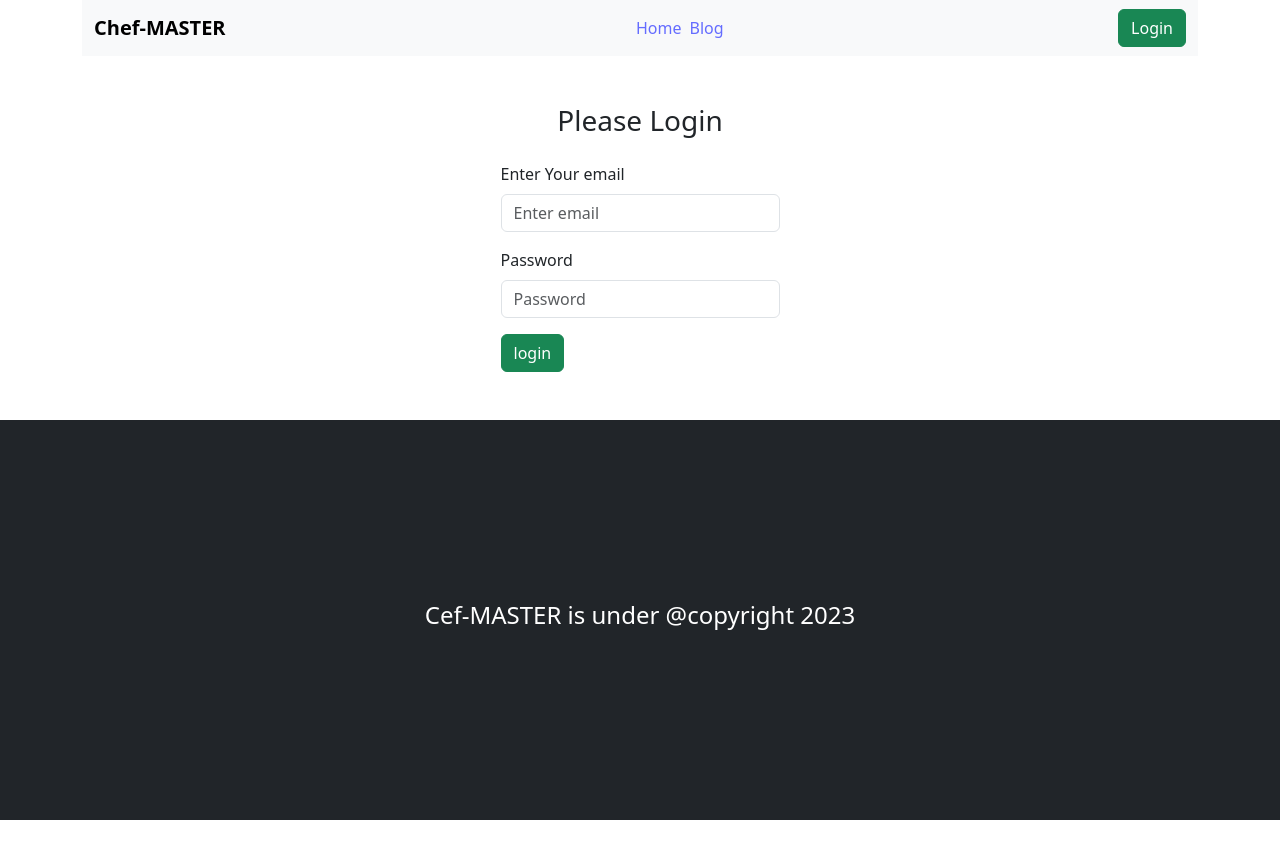
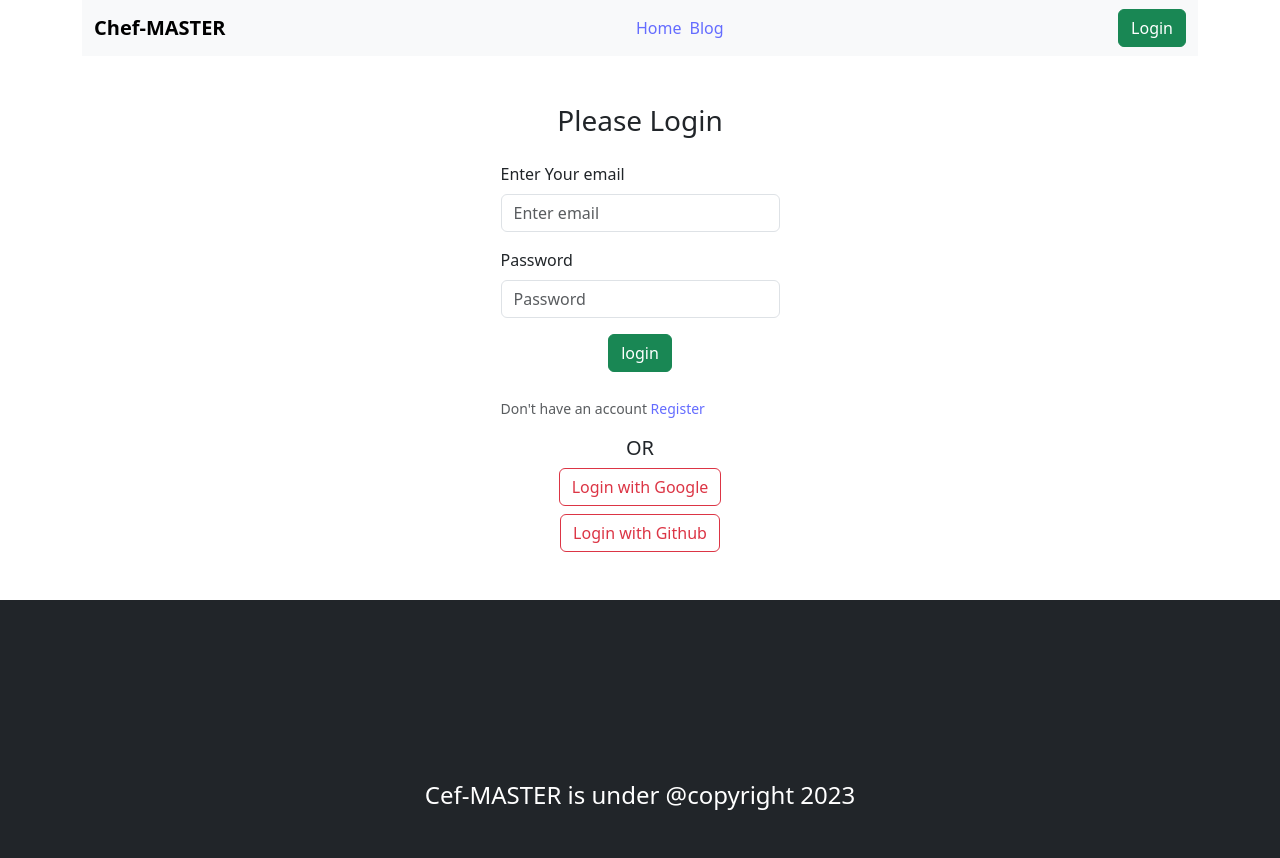
Before and after one commit to abdullahMsiam/chef-master, a React (Vite) app: page /login in a window 1280 px wide. Shown: the top 858 px of the page. Before the commit the page ends 820 px from the top, so only its background shows below. Built offline with nearby package versions, Linux system fonts and the light colour scheme.

Commit message:
email authetication for register

```diff
--- a/src/main.jsx
+++ b/src/main.jsx
@@ -8,10 +8,10 @@ import {
 } from "react-router-dom";
 import Home from './pages/Home/Home';
 import Main from './layout/Main';
-import Login from './pages/login/login';
 import Register from './pages/register/Register';
 import ChefRecipe from './pages/chef-recipe/ChefRecipe';
 import AuthProvider from './provider/AuthProvider';
+import LoginPage from './pages/login/LoginPage';
 
 const router = createBrowserRouter([
   {
@@ -24,7 +24,7 @@ const router = createBrowserRouter([
       },
       {
         path: '/login',
-        element: <Login></Login>
+        element: <LoginPage></LoginPage>
       },
       {
         path: '/register',
--- a/src/pages/login/Login.jsx
+++ b/src/pages/login/LoginPage.jsx
@@ -1,10 +1,7 @@
 import React from 'react';
 import { Container, Form, Button } from 'react-bootstrap';
 import { Link } from 'react-router-dom';
-
-
-
-const Login = () => {
+const LoginPage = () => {
     const handleSignIn = event => {
         event.preventDefault();
 
@@ -17,6 +14,7 @@ const Login = () => {
     return (
         <Container>
             <h3 className='text-center mt-5'>Please Login</h3>
+
             <Form onSubmit={handleSignIn} className='w-25 mx-auto mt-4'>
                 <Form.Group className="mb-3" controlId="formBasicEmail">
                     <Form.Label>Enter Your email</Form.Label>
@@ -27,14 +25,15 @@ const Login = () => {
                     <Form.Label>Password</Form.Label>
                     <Form.Control name='password' type="password" placeholder="Password" required />
                 </Form.Group>
-                <Button variant="success" type="submit">
-                    login
-                </Button>
-
+                <div className='text-center'>
+                    <Button variant="success" type="submit">
+                        login
+                    </Button>
+                </div>
                 <br />
 
                 <Form.Text className="text-muted">
-                    {/* Don't have an account <Link to="/register" className='danger'>Register</Link> */}
+                    Don't have an account <Link to="/register" className='danger'>Register</Link>
                 </Form.Text>
 
                 {/* <Form.Text className="text-muted">
@@ -44,9 +43,16 @@ const Login = () => {
                 <Form.Text className="text-muted">
 
                 </Form.Text> */}
+                <br />
+                <h5 className='text-center mt-3'>OR</h5>
+                <div className='text-center'>
+                    <button className='mx-auto btn btn-outline-danger'>Login with Google</button>
+                    <br />
+                    <button className=' mt-2 btn btn-outline-danger'>Login with Github</button>
+                </div>
             </Form>
         </Container>
     );
 };
 
-export default Login;
+export default LoginPage;
--- a/src/pages/register/Register.jsx
+++ b/src/pages/register/Register.jsx
@@ -1,8 +1,10 @@
-import React from 'react';
+import React, { useContext } from 'react';
 import { Button, Container, Form } from 'react-bootstrap';
+import { Link } from 'react-router-dom';
+import { AuthContext } from '../../provider/AuthProvider';
 
 const Register = () => {
-
+    const { createUser } = useContext(AuthContext);
     const handleRegister = event => {
         event.preventDefault();
 
@@ -11,12 +13,21 @@ const Register = () => {
         const photoUrl = form.email.value;
         const password = form.password.value;
 
+        createUser(email, password)
+            .then(result => {
+                const createdUser = result.user
+                console.log(createdUser);
+            })
+            .catch(error => {
+                console.log(error);
+            })
+
         console.log(email, password, photoUrl)
     }
 
     return (
         <Container>
-            <h3 className='text-center mt-5'>Please Login</h3>
+            <h3 className='text-center mt-5'>Please Register</h3>
             <Form onSubmit={handleRegister} className='w-25 mx-auto mt-4'>
                 <Form.Group className="mb-3" controlId="formBasicEmail">
                     <Form.Label>Enter Your email</Form.Label>
@@ -38,7 +49,7 @@ const Register = () => {
                 <br />
 
                 <Form.Text className="text-muted">
-                    {/* Don't have an account <Link to="/register" className='danger'>Register</Link> */}
+                    Have an account already? <Link to="/login" className='danger'>Login</Link>
                 </Form.Text>
 
                 {/* <Form.Text className="text-muted">
--- a/src/provider/AuthProvider.jsx
+++ b/src/provider/AuthProvider.jsx
@@ -1,15 +1,23 @@
 import React, { createContext } from 'react';
-import { getAuth } from "firebase/auth";
+import { createUserWithEmailAndPassword, getAuth } from "firebase/auth";
 import app from '../firebase/firebase.config';
 
 export const AuthContext = createContext(null);
 
+const auth = getAuth(app);
+
 const AuthProvider = ({ children }) => {
+    const user = null;
+    const createUser = (email, password) => {
+        return createUserWithEmailAndPassword(auth, email, password);
+    }
 
-    const auth = getAuth(app);
 
-    const user = null;
-    const authInfo = { user };
+    const authInfo = {
+        user,
+        createUser,
+
+    };
     return (
         <AuthContext.Provider value={authInfo}>
             {children}
```
